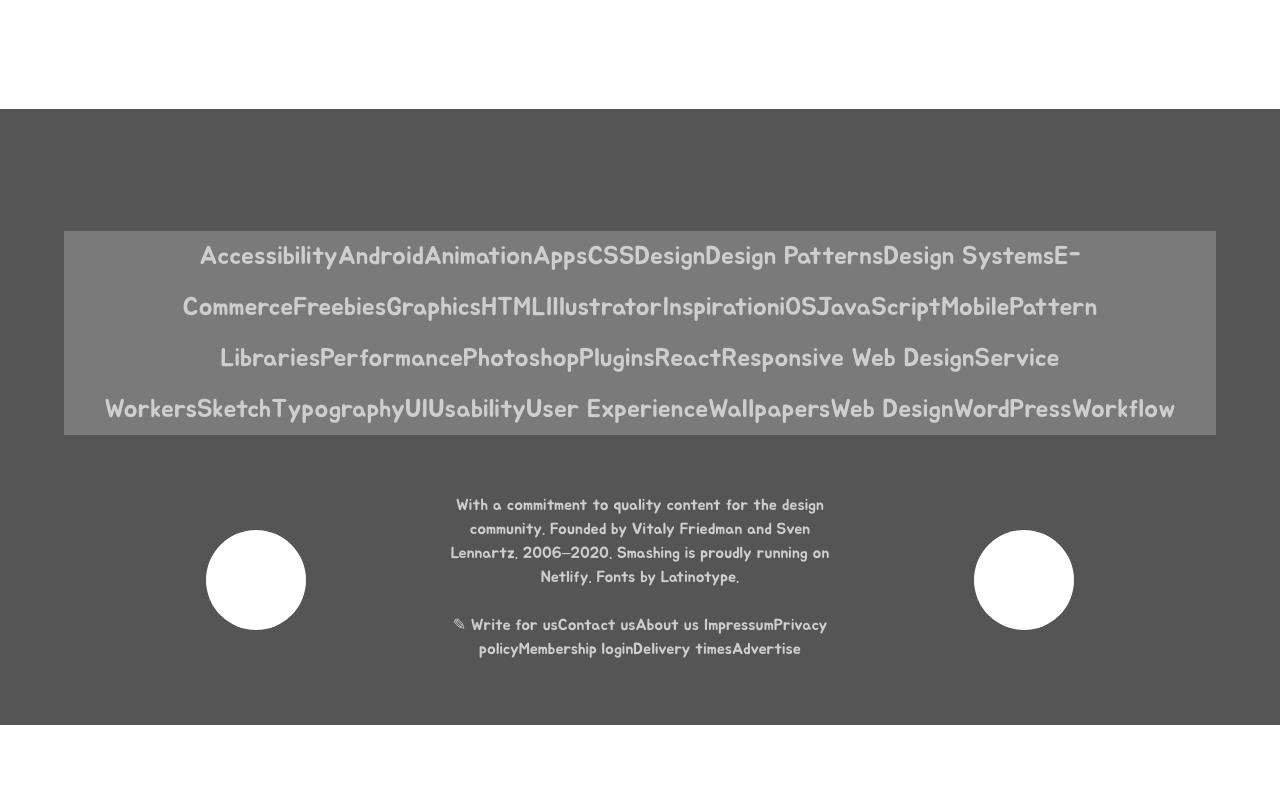
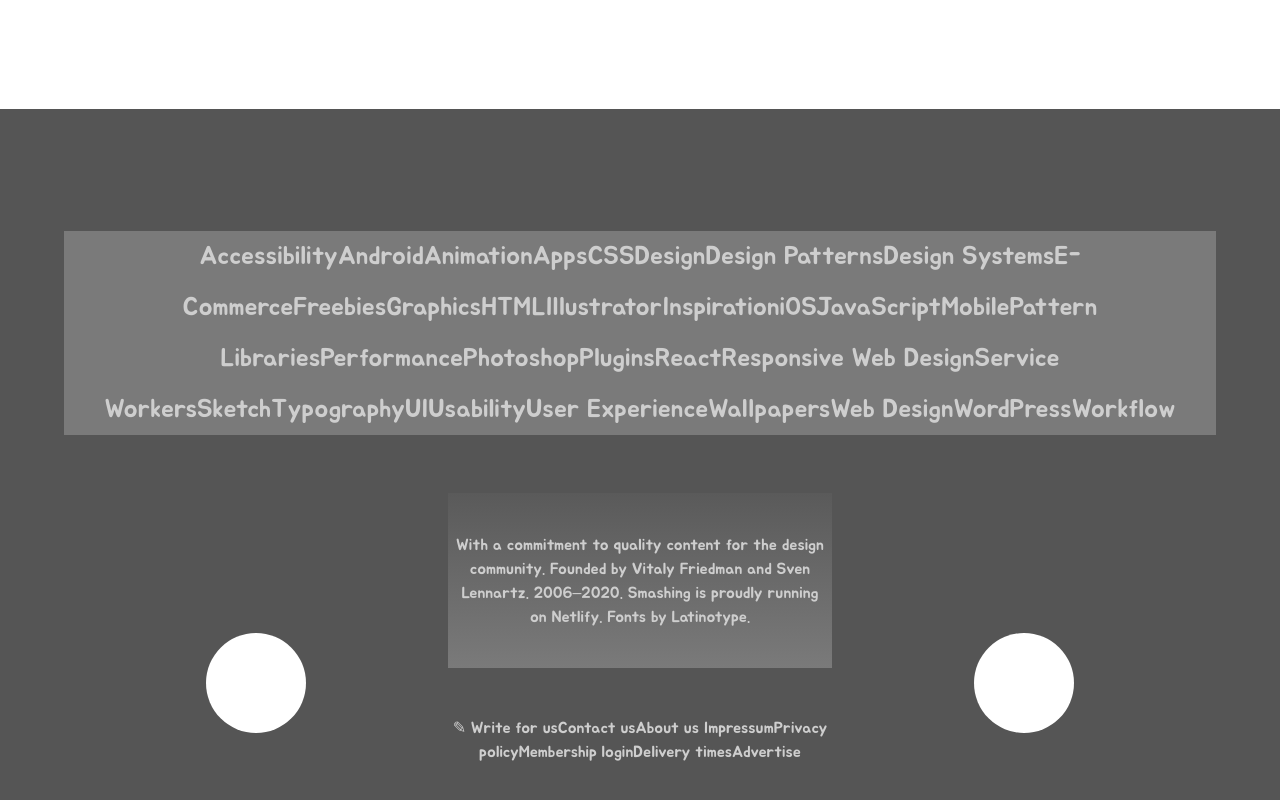
Before and after one commit to ikraamg/Design-Teardown-Heatmap, a plain HTML site: page index.html in a window 1280 px wide. Shown: the part 8258-9058 px from the top of the page. Before the commit the page ends 8983 px from the top, so only its background shows below. Drawn offline with Linux system fonts and the light colour scheme.

Commit message:
main nav footer tags added

```diff
--- a/index.html
+++ b/index.html
@@ -55,6 +55,7 @@
       </div>
       <div class="last"></div>
     </nav>
+    <main>
     <div class="box box1">
       <div class="srsred"></div>
       <h4 class="cardsh">
@@ -310,6 +311,7 @@
     <div class="box box9">
       SEE ALL LATEST ARTICLES
     </div>
+    </main>
     <div class="box box14">
       <div class="links14">
         AccessibilityAndroidAnimationAppsCSSDesignDesign PatternsDesign
@@ -318,13 +320,14 @@
         WorkersSketchTypographyUIUsabilityUser ExperienceWallpapersWeb
         DesignWordPressWorkflow
       </div>
-      <div class="child14">
+      <footer class="child14">
         <div class="circle"></div>
         <div>
+          <nav>
           With a commitment to quality content for the design community. Founded
           by Vitaly Friedman and Sven Lennartz. 2006–2020. Smashing is proudly
           running on Netlify. Fonts by Latinotype.
-
+          </nav>
           <br />
           <br />
 
@@ -332,7 +335,7 @@
           loginDelivery timesAdvertise
         </div>
         <div class="circle"></div>
-      </div>
+      </footer>
     </div>
   </body>
 </html>
```
